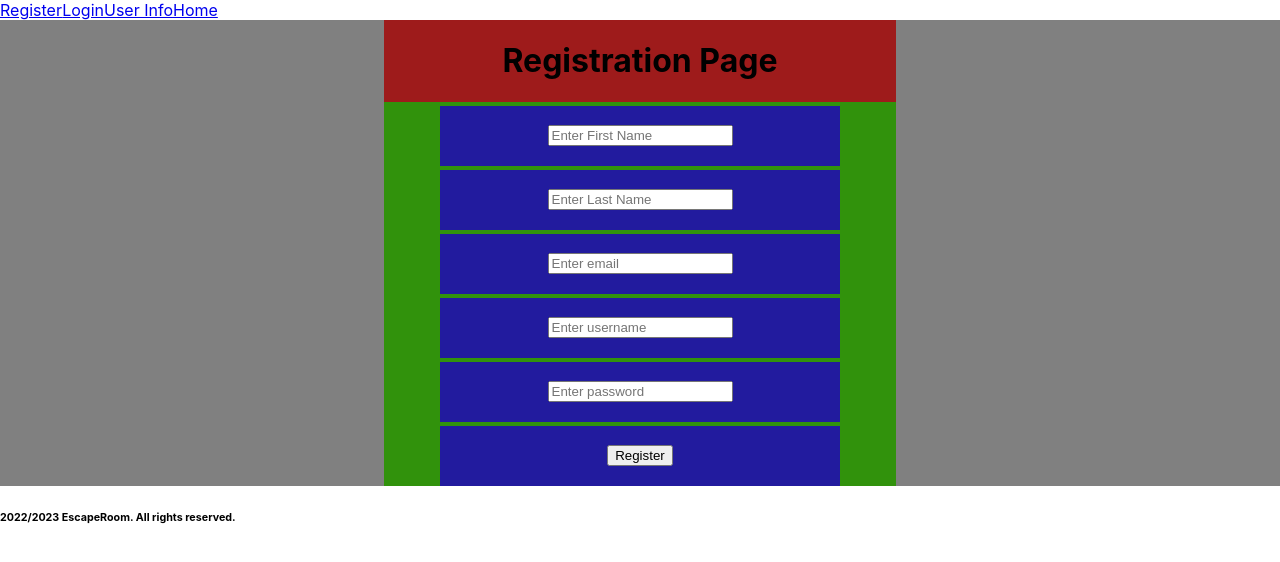
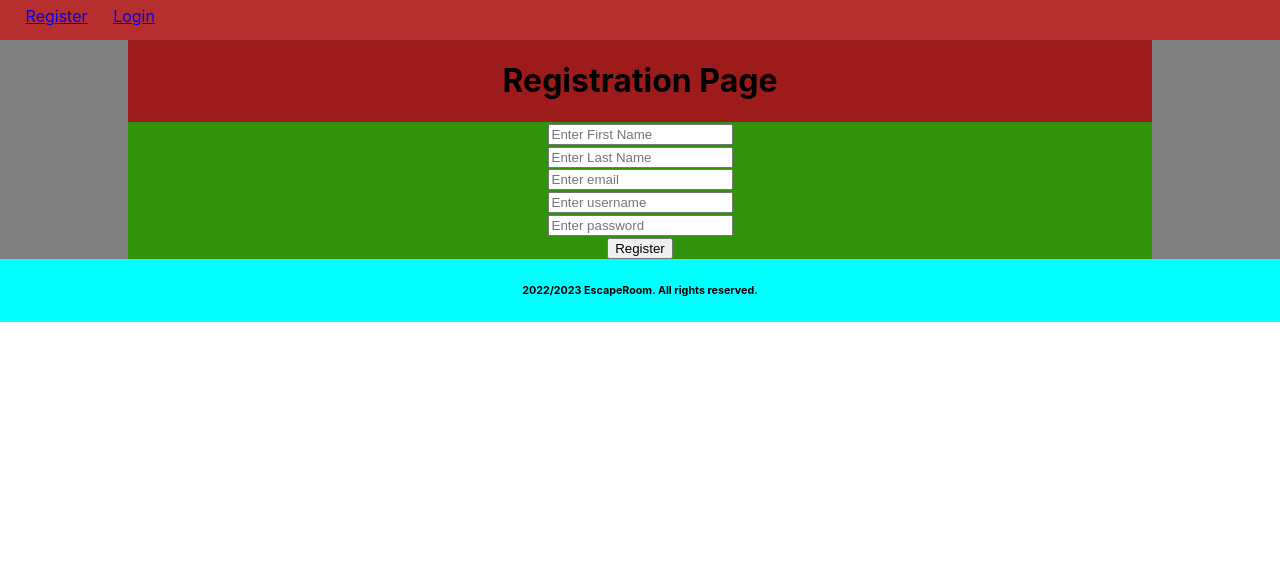
Before and after one commit to MattHerringshaw1/Escape-Room, a React (Create React App) app in the folder client/: page /register in a window 1280 px wide. Shown: the top 562 px of the page. Built offline with nearby package versions, Linux system fonts and the light colour scheme.

Commit message:
layout styling

```diff
--- a/client/src/components/Footer.js
+++ b/client/src/components/Footer.js
@@ -1,9 +1,11 @@
-
+import '../styles/footer.css'
 
 function Footer() {
     return(
-    <div className="footer">
+        <div className='footer-inline'>
+        <div className="footer">
             <h6>2022/2023 EscapeRoom. All rights reserved.</h6>
+        </div>
         </div>
     )
 }
--- a/client/src/components/Login.js
+++ b/client/src/components/Login.js
@@ -77,31 +77,39 @@ function Login(props) {
     return (
         <>
           <div className='main-container-login'>
+
             <div className='main-container-title-login'>
                 <h1>Login Page</h1>
             </div>
+
             <div className='main-container-body-login'>
+
                 <form onSubmit={handleSubmit}>
+                  <div className='form-center' >
                     <div className='main-container-input-login'>
                       <input minLength={2} maxLength={16} required name = "username" type = "text" placeholder = "Enter username" onChange={handleOnChange} />
                     </div>
                     <div className='main-container-input-login'>
-                  <input minLength={2} maxLength={16} required name = "password" type = "text" placeholder = "Enter password" onChange={handleOnChange} />
+                      <input minLength={2} maxLength={16} required name = "password" type = "password" placeholder = "Enter password" onChange={handleOnChange} />
                     </div>
                     <div className='main-container-input-login'>
                       <button>Login</button>
                     </div>
+                  </div>
                 </form>
 
+
+                <form onSubmit={handleGuestSubmit}>
+                  <div className='form-center'>
                     <div className='main-container-input-login'>
-                <form onSubmit={handleGuestSubmit}>
                       <input type="hidden" value="Guest" name="username"  />
                       <button>Guest Login</button>
-                </form>
                     </div>
                   </div>
+                </form>
+
             </div>
-
+          </div>
 
         </>
     )
--- a/client/src/components/Menu.js
+++ b/client/src/components/Menu.js
@@ -1,5 +1,6 @@
 import { NavLink } from 'react-router-dom'
 import { connect } from 'react-redux'
+import '../styles/menu.css'
 
 
 function Menu(props) {
@@ -9,15 +10,26 @@ function Menu(props) {
 
     return(
         <>
-            {props.isAuth ? null: <NavLink to='/register'>Register</NavLink>}
-            {props.isAuth ? null: <NavLink to='/login'>Login</NavLink>}
-            {props.isAuth ? <NavLink to='logout'>Logout</NavLink>: null}
 
-            <NavLink to={`/edit-user/${userid}`}>User Info</NavLink>
-
-            <NavLink to={`/home/${username}`}>Home</NavLink>
-
-
+                <div className='nonAuth-main'>
+                    <div className='register'>
+                        {props.isAuth ? null: <NavLink to='/register'>Register</NavLink>}
+                    </div>
+                    <div className='login'>
+                        {props.isAuth ? null: <NavLink to='/login'>Login</NavLink>}
+                    </div>
+                </div>
+                <div className='auth-main'>
+                    <div className='auth-link'>
+                        {props.isAuth ? <NavLink to={`/home/${username}`}>Home</NavLink>: null}
+                    </div>
+                    <div className='auth-link'>
+                        {props.isAuth ? <NavLink to={`/edit-user/${userid}`}>User Info</NavLink>: null}
+                    </div>
+                    <div className='logout'>
+                        {props.isAuth ? <NavLink to='logout'>Logout</NavLink>: null}
+                    </div>
+                </div>
 
         </>
     )
--- a/client/src/components/Register.js
+++ b/client/src/components/Register.js
@@ -44,6 +44,7 @@ function Register() {
                 </div>
                 <div className='main-container-body-register'>
                     <form onSubmit={handleRegister}>
+                        <div className='form-center'>
                             <div className='main-container-input-register'>
                                 <input minLength={2} maxLength={16} required type='text' name='first_name' placeholder='Enter First Name' onChange={(e) => setFirstname(e.target.value)} />
                             </div>
@@ -57,14 +58,16 @@ function Register() {
                                 <input minLength={2} maxLength={16} required type='text' name='username' placeholder='Enter username' onChange={(e) => setUsername(e.target.value)} />
                             </div>
                             <div className='main-container-input-register'>
-                            <input minLength={2} maxLength={16} required type='text' name='password' placeholder='Enter password' onChange={(e) => setPassword(e.target.value)} />
+                                <input minLength={2} maxLength={16} required type='password' name='password' placeholder='Enter password' onChange={(e) => setPassword(e.target.value)} />
                             </div>
                             <div className='main-container-input-register'>
                                 <button>Register</button>
                             </div>
+                        </div>
                     </form>
                 </div>
             </div>
+
         </>
     )
 }
--- a/client/src/components/UserInfo.js
+++ b/client/src/components/UserInfo.js
@@ -82,15 +82,16 @@ function UserInfo() {
             </div>
             <div className='main-container-body-user'>
                 <div className='main-container-ul-user'>
-                    <ul>
-                        <li className='main-container-input-ul-user'><u>First Name</u>: {userInfo.first_name}</li>
-                        <li className='main-container-input-ul-user'><u>Last Name</u>: {userInfo.last_name}</li>
-                        <li className='main-container-input-ul-user'><u>Email</u>: {userInfo.email}</li>
-                        <li className='main-container-input-ul-user'><u>Username</u>: {userInfo.username}</li>
-                    </ul>
+                    <div>
+                        <p className='main-container-input-ul-user'><u>First Name</u>: {userInfo.first_name}</p>
+                        <p className='main-container-input-ul-user'><u>Last Name</u>: {userInfo.last_name}</p>
+                        <p className='main-container-input-ul-user'><u>Email</u>: {userInfo.email}</p>
+                        <p className='main-container-input-ul-user'><u>Username</u>: {userInfo.username}</p>
                     </div>
-                <div key={user.userid}>
+                </div>
+                <div className='main-container-ul-user' key={user.userid}>
                     <form onSubmit={handleEdit}>
+                        <div className='form-center'>
                             <div className='main-container-input-user'>
                                 <input minLength={2} maxLength={16} required type='text' name='first_name' placeholder='Enter First Name' onChange={handleChange} />
                             </div>
@@ -106,6 +107,7 @@ function UserInfo() {
                             <div className='main-container-input-user'>
                                 <button>Save</button>
                             </div>
+                        </div>
                     </form>
                 </div>
             </div>
--- /dev/null
+++ b/client/src/styles/footer.css
@@ -0,0 +1,17 @@
+.footer {
+    display: flex;
+    background-color: cyan;
+    justify-content: center;
+    position: relative;
+    bottom: 0%;
+    width: 100%;
+    visibility: visible;
+}
+
+/* .footer-inline {
+    position: fixed;
+    bottom: 0%;
+    width: 100%;
+    background-color: blue;
+    backface-visibility: hidden;
+} */
--- a/client/src/styles/login.css
+++ b/client/src/styles/login.css
@@ -12,7 +12,7 @@
     align-items: center;
     justify-content: center;
     background-color: rgb(138, 22, 119);
-    width: 40%;
+    width: 80%;
     height: 60%;
 }
 .main-container-body-login {
@@ -20,16 +20,19 @@
     align-items: center;
     justify-content: center;
     background-color: rgb(255, 0, 0);
-    width: 40%;
+    width: 80%;
     height: 100%;
     flex-direction: column;
 }
+
+.form-center {
+    display: flex;
+    align-items: center;
+    width: 100%;
+    flex-direction: column;
+}
+
 .main-container-input-login {
     display: flex;
-    align-items: center;
-    justify-content: center;
-    background-color: rgb(208, 237, 59);
-    width: 400px;
-    height: 60px;
     margin-top: 1%;
 }
--- /dev/null
+++ b/client/src/styles/menu.css
@@ -0,0 +1,42 @@
+.auth-main {
+    width: 100%;
+    background-color: rgb(183, 46, 46);
+    display: flex;
+    flex-direction: row;
+    height: 20px;
+    align-items: center;
+
+}
+
+.nonAuth-main {
+    width: 100%;
+    background-color: rgb(183, 46, 46);
+    display: flex;
+    flex-direction: row;
+    height: 20px;
+    align-items: center;
+
+
+}
+
+.register {
+    margin-left: 2%;
+    margin-top: 1%;
+}
+.login {
+    margin-left: 2%;
+    margin-top: 1%;
+}
+
+.auth-link {
+    margin-left: 2%;
+    margin-bottom: 2%;
+}
+
+.logout {
+    margin-right: 1%;
+    position: absolute;
+    right: 2%;
+    margin-bottom: 2%;
+
+}
--- a/client/src/styles/register.css
+++ b/client/src/styles/register.css
@@ -12,23 +12,29 @@
     align-items: center;
     justify-content: center;
     background-color: rgb(158, 27, 27);
-    width: 40%;
-    height: 60%;
+    width: 80%;
+    height: 100%;
+    text-align: center;
 }
+
 .main-container-body-register {
     display: flex;
     align-items: center;
     justify-content: center;
     background-color: rgb(49, 146, 12);
-    width: 40%;
+    width: 80%;
     height: 100%;
 }
+
 .main-container-input-register {
     display: flex;
+    margin-top: 1%;
+
+}
+
+.form-center {
+    display: flex;
     align-items: center;
-    justify-content: center;
-    background-color: rgb(34, 27, 158);
-    width: 400px;
-    height: 60px;
-    margin-top: 1%;
+    width: 100%;
+    flex-direction: column;
 }
--- a/client/src/styles/userinfo.css
+++ b/client/src/styles/userinfo.css
@@ -12,27 +12,30 @@
     align-items: center;
     justify-content: center;
     background-color: rgb(9, 111, 17);
-    width: 40%;
+    width: 80%;
     height: 60%;
+    text-align: center;
 }
 .main-container-body-user {
     display: flex;
     align-items: center;
     justify-content: center;
     background-color: rgb(255, 0, 200);
-    width: 40%;
+    width: 80%;
     height: 100%;
     flex-direction: column;
 }
 
 .main-container-ul-user {
     display: flex;
-    /* align-items: center;
-    justify-content: center; */
+    align-items: center;
+    justify-content: center;
     background-color: rgb(234, 255, 0);
     width: 95%;
     height: 100%;
     flex-direction: column;
+    word-wrap: break-word;
+    word-break: break-all;
 
 }
 
@@ -41,9 +44,10 @@
     align-items: center;
     justify-content: center;
     background-color: rgb(30, 0, 255);
-    width: 400px;
-    height: 60px;
+    width: 100%;
+    height: 100%;
     margin-top: 1%;
+    width: fit-content;
 }
 
 ul {
@@ -52,10 +56,13 @@ ul {
 
 .main-container-input-user {
     display: flex;
-    align-items: center;
-    justify-content: center;
     background-color: rgb(180, 54, 0);
-    width: 400px;
-    height: 60px;
     margin-top: 1%;
 }
+
+.form-center {
+    display: flex;
+    align-items: center;
+    width: 100%;
+    flex-direction: column;
+}
```
Lines whose indentation alone changed are shown as unchanged.
